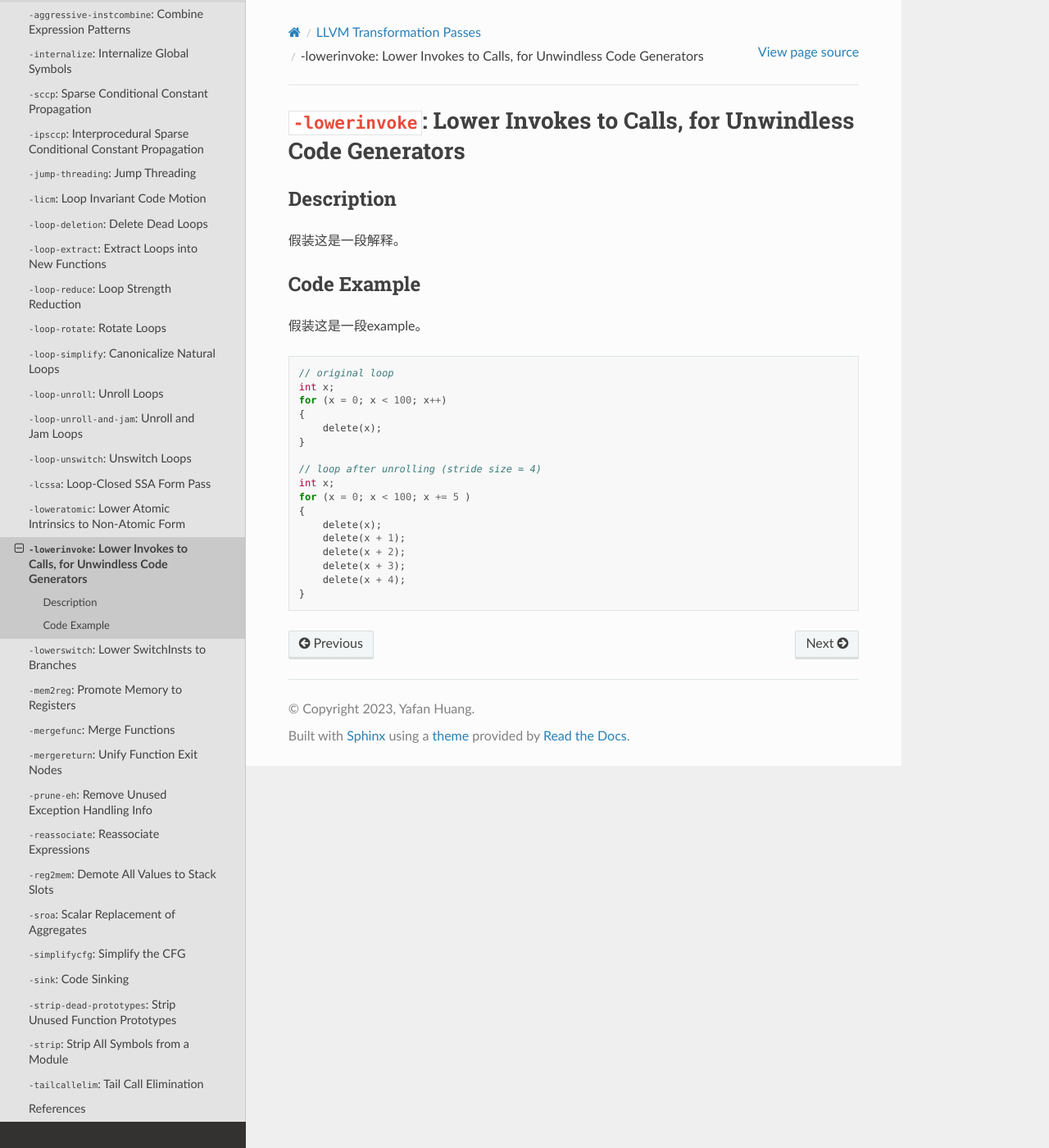
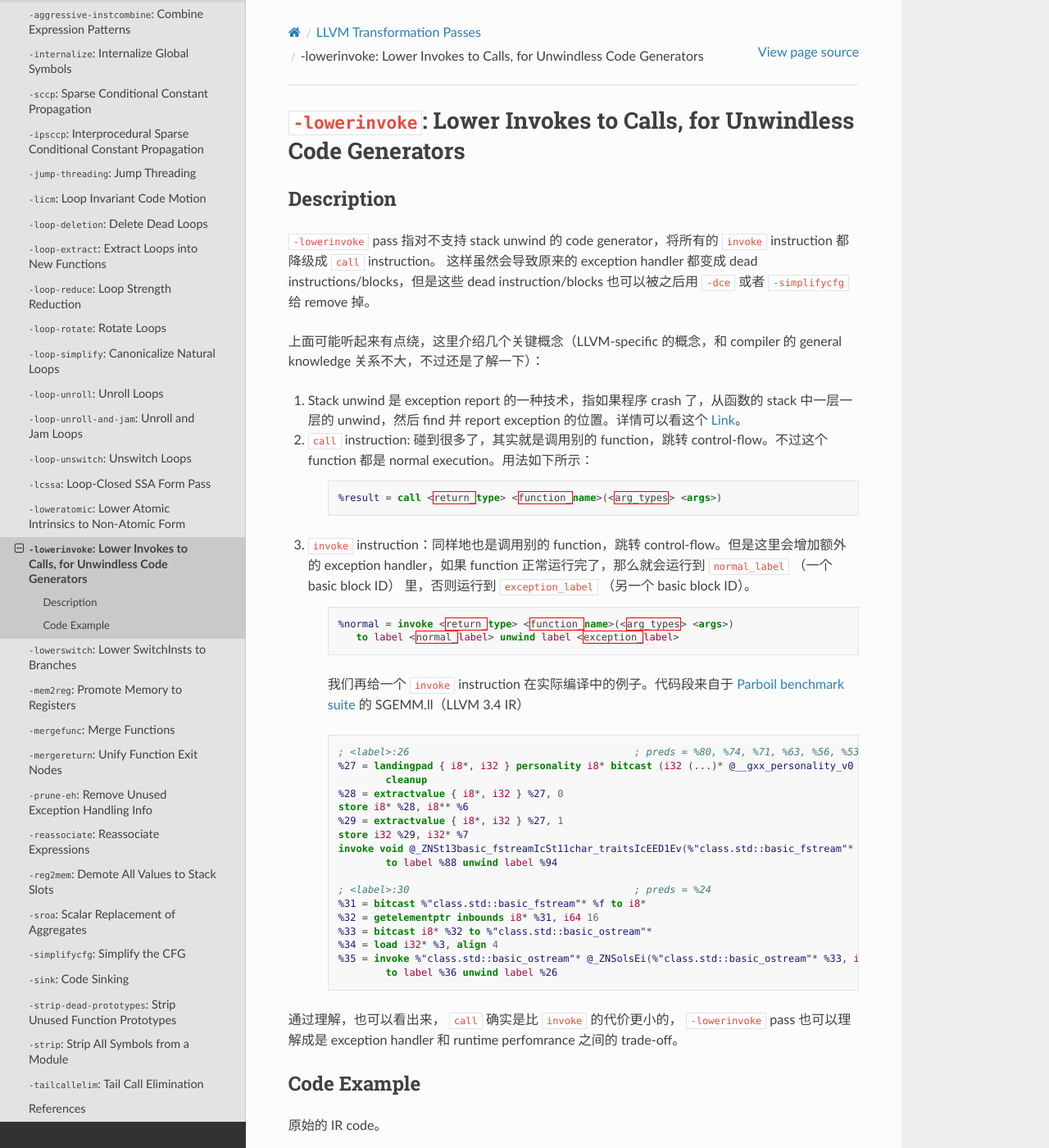
Before and after one commit to hyfshishen/understanding-llvm-transformation-passes, a Sphinx documentation site: the page built from docs/source/LLVM-transformation-passes/35-lower-invokes-to-calls.rst, in a window 1280 px wide and 1400 px high. Shown: the whole window at 82% size. Built offline with Sphinx 7.4.7 and the Read the Docs theme 2.0.0, drawn with Linux system fonts in a browser that asks for light colours; some of the changed text lies outside the part shown.

Commit message:
updating passes

```diff
--- a/docs/source/LLVM-transformation-passes/35-lower-invokes-to-calls.rst
+++ b/docs/source/LLVM-transformation-passes/35-lower-invokes-to-calls.rst
@@ -3,29 +3,82 @@
 
 Description
 --------
-假装这是一段解释。
+
+``-lowerinvoke`` pass 指对不支持 stack unwind 的 code generator，将所有的 ``invoke`` instruction 都降级成 ``call`` instruction。
+这样虽然会导致原来的 exception handler 都变成 dead instructions/blocks，但是这些 dead instruction/blocks 也可以被之后用 ``-dce`` 或者 ``-simplifycfg`` 给 remove 掉。
+
+上面可能听起来有点绕，这里介绍几个关键概念（LLVM-specific 的概念，和 compiler 的 general knowledge 关系不大，不过还是了解一下）：
+
+1. Stack unwind 是 exception report 的一种技术，指如果程序 crash 了，从函数的 stack 中一层一层的 unwind，然后 find 并 report exception 的位置。详情可以看这个 `Link <https://www.geeksforgeeks.org/stack-unwinding-in-c/>`_。
+2. ``call`` instruction: 碰到很多了，其实就是调用别的 function，跳转 control-flow。不过这个 function 都是 normal execution。用法如下所示：
+
+    .. code-block:: llvm
+
+        %result = call <return_type> <function_name>(<arg_types> <args>)
+
+3. ``invoke`` instruction：同样地也是调用别的 function，跳转 control-flow。但是这里会增加额外的 exception handler，如果 function 正常运行完了，那么就会运行到 ``normal_label`` （一个 basic block ID） 里，否则运行到 ``exception_label`` （另一个 basic block ID）。
+
+    .. code-block:: llvm
+
+        %normal = invoke <return_type> <function_name>(<arg_types> <args>)
+           to label <normal_label> unwind label <exception_label>
+
+    我们再给一个 ``invoke`` instruction 在实际编译中的例子。代码段来自于 `Parboil benchmark suite <http://impact.crhc.illinois.edu/parboil/parboil.aspx>`_ 的 SGEMM.ll（LLVM 3.4 IR）
+
+    .. code-block:: llvm
+
+        ; <label>:26                                      ; preds = %80, %74, %71, %63, %56, %53, %50, %48, %45, %43, %41, %38, %36, %30, %0
+        %27 = landingpad { i8*, i32 } personality i8* bitcast (i32 (...)* @__gxx_personality_v0 to i8*)
+                cleanup
+        %28 = extractvalue { i8*, i32 } %27, 0
+        store i8* %28, i8** %6
+        %29 = extractvalue { i8*, i32 } %27, 1
+        store i32 %29, i32* %7
+        invoke void @_ZNSt13basic_fstreamIcSt11char_traitsIcEED1Ev(%"class.std::basic_fstream"* %f)
+                to label %88 unwind label %94
+
+        ; <label>:30                                      ; preds = %24
+        %31 = bitcast %"class.std::basic_fstream"* %f to i8*
+        %32 = getelementptr inbounds i8* %31, i64 16
+        %33 = bitcast i8* %32 to %"class.std::basic_ostream"*
+        %34 = load i32* %3, align 4
+        %35 = invoke %"class.std::basic_ostream"* @_ZNSolsEi(%"class.std::basic_ostream"* %33, i32 %34)
+                to label %36 unwind label %26
+
+通过理解，也可以看出来， ``call`` 确实是比 ``invoke`` 的代价更小的， ``-lowerinvoke`` pass 也可以理解成是 exception handler 和 runtime perfomrance 之间的 trade-off。
 
 Code Example
 --------
 
-假装这是一段example。
+原始的 IR code。
 
-.. code-block:: C
+.. code-block:: llvm
 
-    // original loop
-    int x;
-    for (x = 0; x < 100; x++)
-    {
-        delete(x);
+    declare void @callee()
+
+    define void @caller() {
+        invoke void @callee() to label %normal unwind label %exception
+
+    normal:
+        ret void
+
+    exception:
+        ; Exception handling code
+        ret void
     }
 
-    // loop after unrolling (stride size = 4)
-    int x;
-    for (x = 0; x < 100; x += 5 )
-    {
-        delete(x);
-        delete(x + 1);
-        delete(x + 2);
-        delete(x + 3);
-        delete(x + 4);
+``-lowerinvoke`` transform 之后的 IR code。
+
+.. code-block:: llvm
+
+    declare void @callee()
+
+    define void @caller() {
+        ; Transformed from invoke to call
+        call void @callee()
+
+    normal:
+        ret void
     }
+
+可以看到改动很好理解，就是 exception handler 全部都变成了 dead block（然后被 remove 了） 而已🥲。
```
